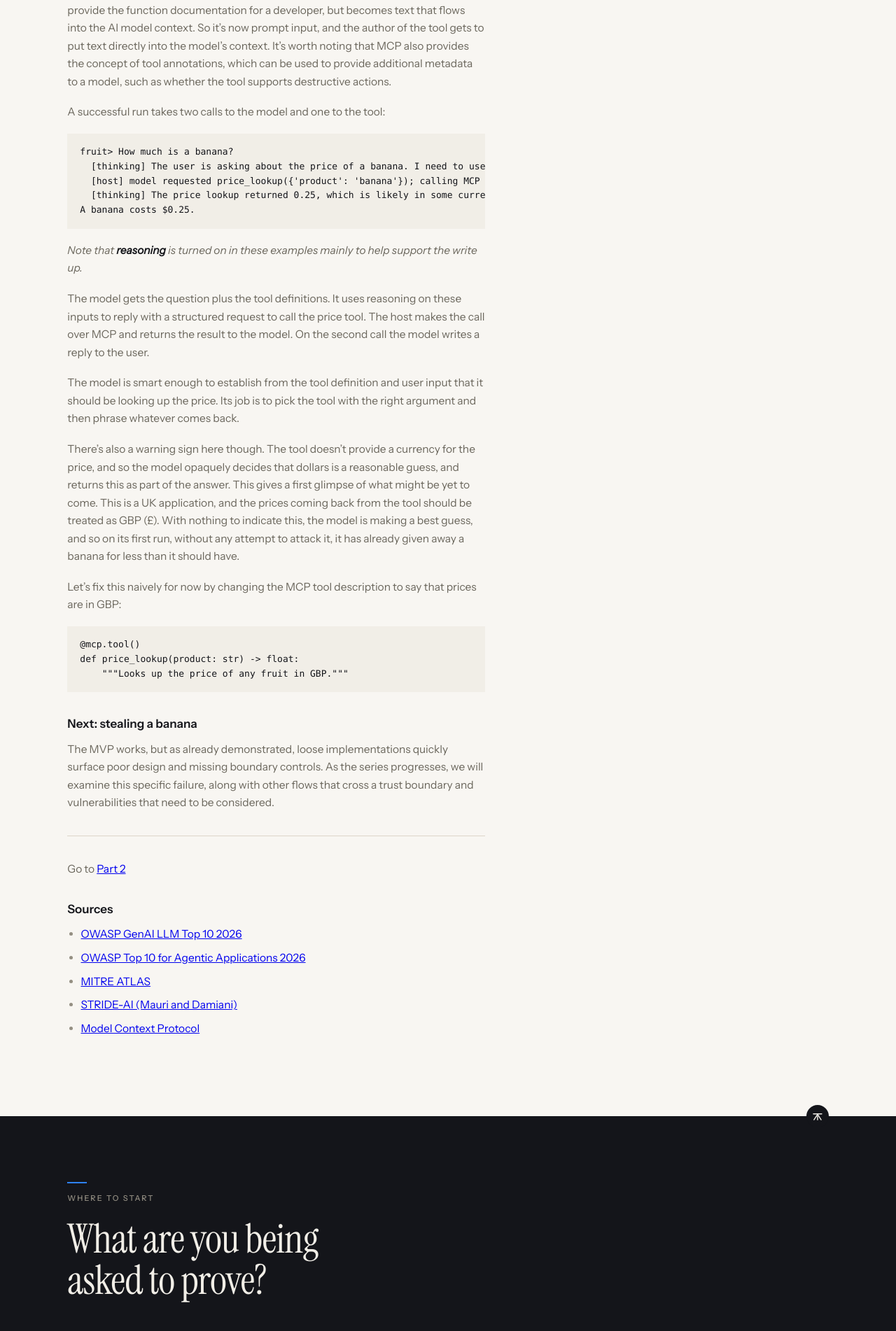
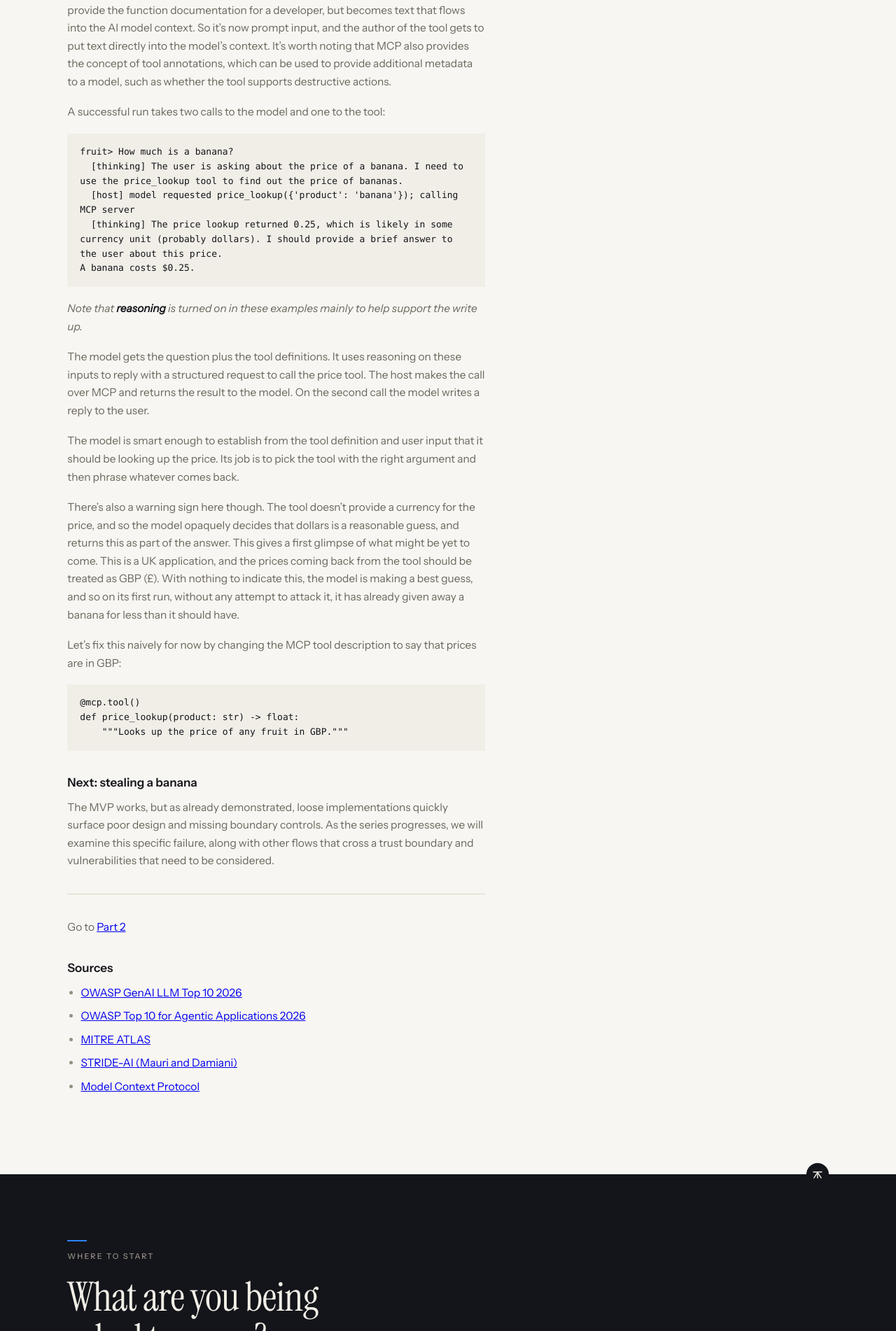
Before and after one commit to alibaabaa/alibaabaa.github.io, a Jekyll site: the page built from _posts/2026-09-25-threat-modelling-ai-systems-1.md, in a window 1280 px wide. Shown: the part 3923-5825 px from the top of the page at 70% size. Built offline with Jekyll 4.4.1, drawn with Linux system fonts in a browser that asks for light colours; a script that is not in the unit is left out.

Commit message:
text wrap code blocks

```diff
--- a/css/components/article.css
+++ b/css/components/article.css
@@ -57,10 +57,13 @@
   padding:.1em .35em;
   border-radius:3px;
 }
+/* Code wraps rather than scrolling, so long lines (prompts, transcripts)
+   read in full without a sideways scroll. */
 .prose pre{
   background:var(--c-surface-2);
   padding:16px 18px;
-  overflow-x:auto;
+  white-space:pre-wrap;
+  overflow-wrap:anywhere;
   margin:0 0 18px;
 }
 .prose pre code{ background:none; padding:0; font-size:13px; line-height:1.6; }
```
